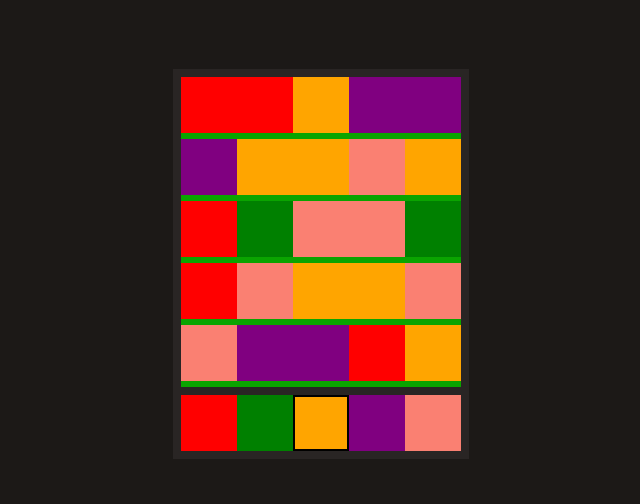
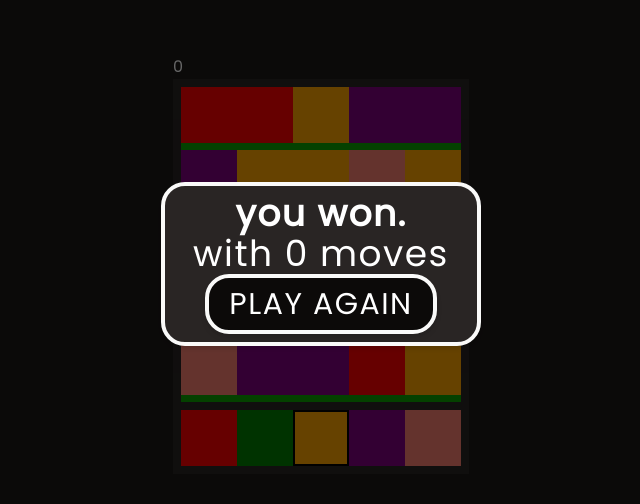
Before and after one commit to xyangst/hexlink, a SvelteKit app: page / in a window 1280 px wide. Shown: the part 136-640 px from the top of the page, without its empty margins (319-959 px from the left). Built offline with nearby package versions, Linux system fonts and the light colour scheme.

Commit message:
change styles

```diff
--- a/src/app.css
+++ b/src/app.css
@@ -1,10 +1,10 @@
-@import url("https://fonts.googleapis.com/css2?family=Fredoka+One&display=swap");
+@import url('https://fonts.googleapis.com/css2?family=Poppins&display=swap');
 @tailwind base;
 @tailwind components;
 @tailwind utilities;
 
 body {
-	font-family: "Fredoka One", -apple-system, BlinkMacSystemFont, "Segoe UI", Roboto, Oxygen, Ubuntu,
+	font-family: "Poppins", -apple-system, BlinkMacSystemFont, "Segoe UI", Roboto, Oxygen, Ubuntu,
 		Cantarell, "Open Sans", "Helvetica Neue", sans-serif;
 	color: white;
 }
--- a/src/components/Button.svelte
+++ b/src/components/Button.svelte
@@ -8,8 +8,8 @@
 	on:click
 	class={cn(
 		className,
-		`hover:bg-crack2 uppercase rounded-3xl shadow-md border-4 px-5 py-2 -tracking-tighter border-gray-50
-        bg-crack`
+		`hover:bg-gray-900 uppercase rounded-3xl shadow-md border-4 px-5 py-2 -tracking-tighter border-gray-50
+        bg-gray-950`
 	)}
 >
 	<slot />
--- a/src/components/GameOverModal.svelte
+++ b/src/components/GameOverModal.svelte
@@ -3,7 +3,7 @@
 	import InfoBox from "$components/InfoBox.svelte"
 	import { generateRandomBoard } from "$lib/game"
 	import { board, gameOver, moves } from "$lib/store"
-	$:visible = $gameOver
+	$:visible = !$gameOver
 </script>
 
 <div
@@ -11,8 +11,8 @@
 	class:visible
 >
 	<InfoBox class="px-5 py-10 w-80 gap-y-6 text-center text-3xl">
-		<div class="text-4xl">YOU WIN!!</div>
-		<div class="text-5xl">{$moves} moves</div>
+		<div class="text-4xl font-bold">you won.</div>
+		<div class="text-4xl">with {$moves} moves</div>
 		<Button
 			on:click={() => {
 				$gameOver = false
--- a/src/components/InfoBox.svelte
+++ b/src/components/InfoBox.svelte
@@ -7,7 +7,7 @@
 <div
 	class={cn(
 		className,
-		"uppercase rounded-3xl shadow-md border-4 border-gray-50 bg-gradient-to-b bg-crack px-5 py-2 -tracking-tighter"
+		"rounded-3xl shadow-md border-4 border-gray-50 bg-gradient-to-b bg-gray-800 px-5 py-2 -tracking-tighter"
 	)}
 >
 	<slot />
--- a/src/routes/+page.svelte
+++ b/src/routes/+page.svelte
@@ -2,9 +2,11 @@
 	import ColorSelect from "$components/ColorSelect.svelte"
 	import GameOverModal from "$components/GameOverModal.svelte"
 	import Grid from "$components/Grid.svelte"
+	import { moves } from "$lib/store"
 </script>
 
 <main class="flex flex-col max-w-6xl">
+	{$moves}
 	<div class="flex flex-col max-w-6xl p-2 bg-gray-800 gap-2">
 		<Grid/>
 		<ColorSelect/>
```
